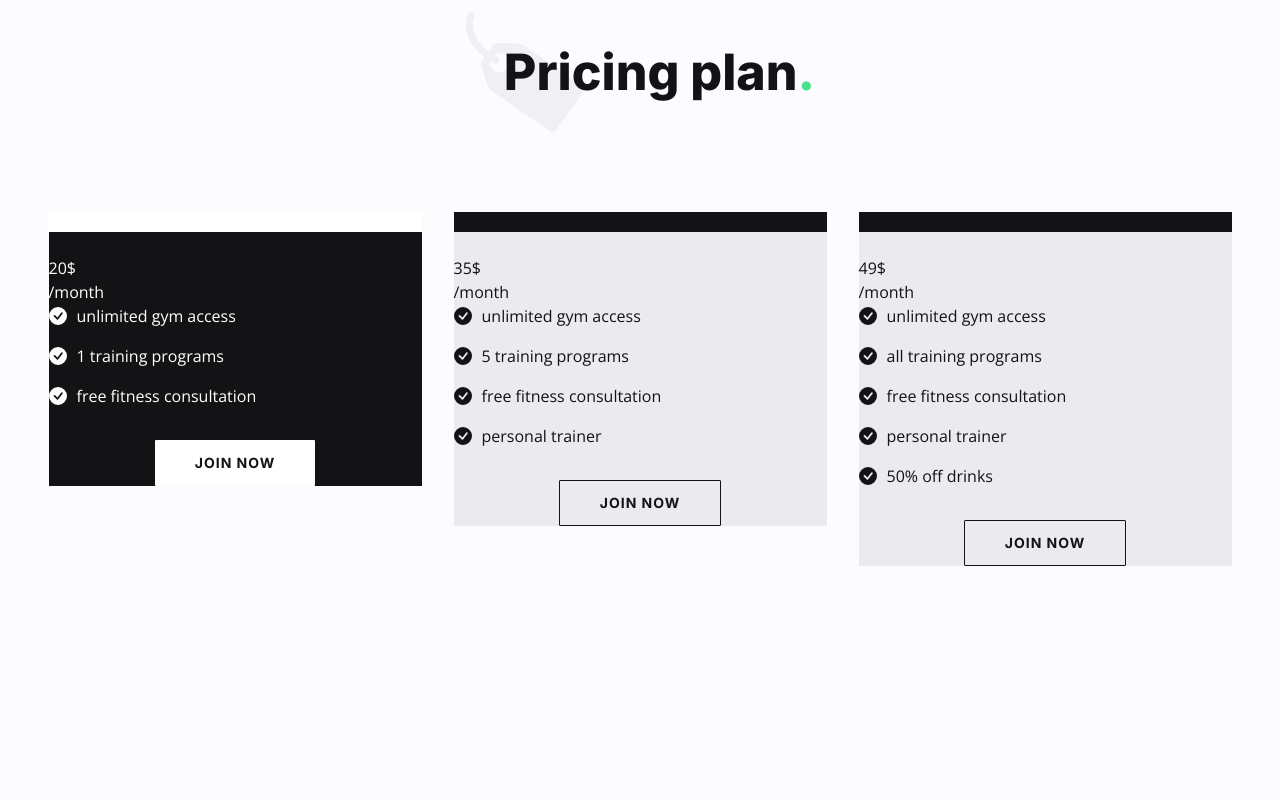
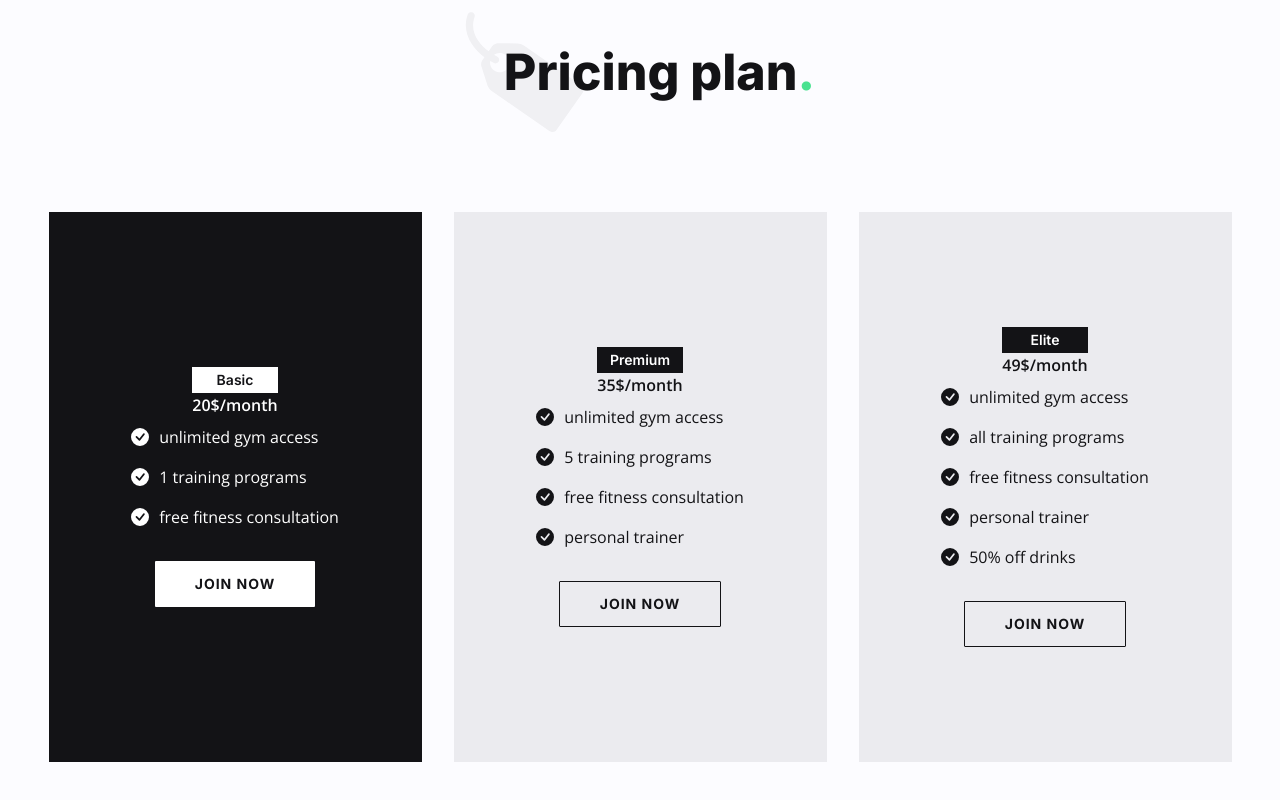
Before and after one commit to zablon-oigo/deploy-reactapp-using-terraform, a React (Vite) app: page / in a window 1280 px wide. Shown: the part 2194-2994 px from the top of the page. Built offline with nearby package versions, Linux system fonts and the light colour scheme.

Commit message:
Desing pricing card

```diff
--- a/src/components/PlanList.jsx
+++ b/src/components/PlanList.jsx
@@ -8,16 +8,18 @@ export default function PlanList({plans}) {
             const{name,price,list,delay}=plan
             return(
                 <div onClick={()=>{setIndex(currentIndex)}} className="w-full md:max-w-[620px] lg:max-w-[405px] rounded-sm px-4 lg:min-h-[550px]" key={currentIndex}>
-                  <div className={`${currentIndex===index?'bg-neutral-500 text-white':'bg-neutral-400/10 text-neutral-500'}`}>
-                    <div className={`${currentIndex===index ?'bg-white text-neutral-500':'bg-neutral-500 text-white'}h-[26px] font-primary text-sm font-semibold min-w-min mx-auto px-[14px] flex items-center  justify-center mb-6`}>
-                    {name}
+                  <div className={`${currentIndex===index?'bg-neutral-500 text-white':'bg-neutral-400/10 text-neutral-500'} flex justify-center flex-col items-center py-[40px] px-[30px]  lg:min-h-[550px] transition duration-100`}>
+                    <div className="">
+                    <div className={`${currentIndex === index ? 'text-neutral-500 bg-white' : 'bg-neutral-500 text-white'} h-[26px] font-primary text-sm font-semibold flex justify-center items-center`}
+                  >
+                    <span>
+                      {name}
+                    </span>
+                  </div>
+
+                    <div className="mb-2">
+                    <span className="font-semibold">{price}$/month</span>
                     </div>
-                    <div className="">
-                    <div className="">
-                    <span className="">{price}</span>
-                    <span className="">$</span>
-                    </div>
-                    <span className="">/month</span>
                     </div>
                     <div className="">
                         <ul className="flex flex-col mb-8 gap-y-4">
```
